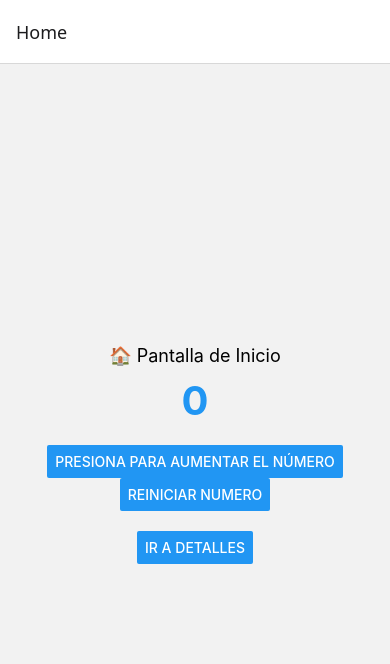
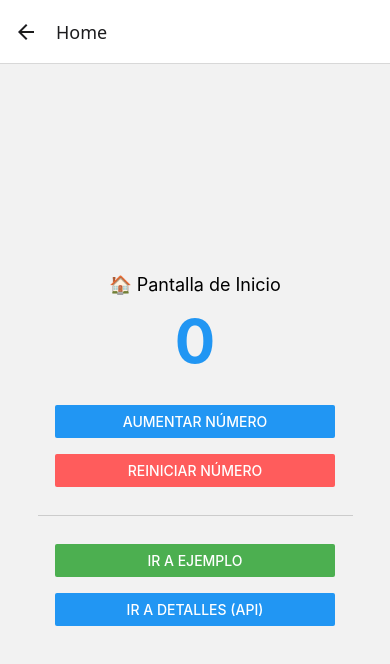
Before and after one commit to OnyBlue/EcoSort, a React Native app: screen /Home in a window 390 px wide. Shown: the top 664 px of the page. Built offline with nearby package versions, Linux system fonts and the light colour scheme.

Commit message:
Agregando tercera pantalla

```diff
--- a/App.js
+++ b/App.js
@@ -6,6 +6,7 @@ import { SafeAreaProvider } from 'react-native-safe-area-context';
 // Importamos nuestros componentes de pantalla
 import HomeScreen from './screens/HomeScreen';
 import DetailsScreen from './screens/DetailScreen';
+import ExampleScreen from './screens/Exapmle';
 
 const Stack = createNativeStackNavigator();
 
@@ -14,6 +15,7 @@ export default function App() {
     <SafeAreaProvider>
       <NavigationContainer>
         <Stack.Navigator>
+          <Stack.Screen name="Example" component={ExampleScreen} />
           <Stack.Screen name="Home" component={HomeScreen} />
           <Stack.Screen name="Details" component={DetailsScreen} />
         </Stack.Navigator>
--- a/screens/DetailScreen.js
+++ b/screens/DetailScreen.js
@@ -1,16 +1,82 @@
-import React from 'react';
-import { View, Text, Button, StyleSheet } from 'react-native';
+import React, { useState, useEffect } from 'react'; // 1. Agregamos useState
+import { View, Text, Button, StyleSheet, ActivityIndicator, Pressable } from 'react-native';
 
 export default function DetailsScreen({ navigation }) {
+  // 2. Movemos la lógica de estado dentro de DetailsScreen
+  const [quote, setQuote] = useState('');
+  const [author, setAuthor] = useState('');
+  const [loading, setLoading] = useState(true);
+
+  const fetchQuote = async () => {
+    try {
+      setLoading(true);
+      // Usando ZenQuotes como mencionaste antes (el formato de Quotable es distinto)
+      const response = await fetch('https://zenquotes.io/api/random');
+      const data = await response.json();
+
+      // En ZenQuotes las propiedades son 'q' para frase y 'a' para autor
+      setQuote(data[0].q);
+      setAuthor(data[0].a);
+    } catch (error) {
+      console.error('Error fetching quote:', error);
+    } finally {
+      setLoading(false);
+    }
+  };
+
+  // 3. El useEffect debe estar al nivel de la función, no dentro de fetchQuote
+  useEffect(() => {
+    fetchQuote();
+  }, []);
+
   return (
     <View style={styles.container}>
-      <Text style={styles.text}>📜 Estás en Detalles</Text>
+      <Text style={styles.header}>📜 Estás en Detalles</Text>
+
+      {loading ? (
+        <ActivityIndicator size="large" color="#0000ff" />
+      ) : (
+        <View style={styles.quoteBox}>
+          <Text style={styles.quoteText}>"{quote}"</Text>
+          <Text style={styles.authorText}>- {author}</Text>
+        </View>
+      )}
+
       <Button title="Volver" onPress={() => navigation.goBack()} />
     </View>
   );
 }
 
 const styles = StyleSheet.create({
-  container: { flex: 1, justifyContent: 'center', alignItems: 'center', backgroundColor: '#f0f0f0' },
-  text: { fontSize: 18, marginBottom: 10 }
+  container: {
+    flex: 1,
+    justifyContent: 'center',
+    alignItems: 'center',
+    backgroundColor: '#f0f0f0',
+    padding: 20
+  },
+  header: {
+    fontSize: 18,
+    marginBottom: 20,
+    fontWeight: 'bold'
+  },
+  quoteBox: {
+    backgroundColor: '#fff',
+    padding: 15,
+    borderRadius: 10,
+    marginBottom: 20,
+    elevation: 3, // Sombra en Android
+    shadowColor: '#000', // Sombra en iOS
+  },
+  quoteText: {
+    fontSize: 16,
+    fontStyle: 'italic',
+    textAlign: 'center'
+  },
+  authorText: {
+    fontSize: 14,
+    textAlign: 'right',
+    marginTop: 10,
+    fontWeight: 'bold'
+  }
 });
--- /dev/null
+++ b/screens/Exapmle.js
@@ -0,0 +1,25 @@
+import React, { useState } from 'react'; // 1. Importamos useState
+import { View, Text, Button, StyleSheet } from 'react-native';
+
+export default function HomeScreen({ navigation }) {
+  return (
+    <View style={styles.container}>
+      <Text style={styles.text}>🏠 Pantalla de Ejemplo</Text>
+      <Button
+        title="Ir a Detalles"
+        onPress={() => navigation.navigate('Home')}
+      />
+    </View>
+  );
+}
+
+const styles = StyleSheet.create({
+  container: { flex: 1, justifyContent: 'center', alignItems: 'center' },
+  text: { fontSize: 18, marginBottom: 10 },
+  numero: {
+    fontSize: 40,
+    fontWeight: 'bold',
+    color: '#2196F3',
+    marginBottom: 20
+  }
+});
--- a/screens/HomeScreen.js
+++ b/screens/HomeScreen.js
@@ -1,43 +1,54 @@
-import React, { useState } from 'react'; // 1. Importamos useState
-import { View, Text, Button, StyleSheet } from 'react-native';
+import React, { useState } from 'react';
+import { View, Text, Button, StyleSheet, ScrollView } from 'react-native';
 
 export default function HomeScreen({ navigation }) {
-  // 2. Definimos el estado:
-  // 'contador' es el valor actual, 'setContador' es la función para cambiarlo.
   const [contador, setContador] = useState(0);
 
   return (
-    <View style={styles.container}>
+    <ScrollView contentContainerStyle={styles.container}>
       <Text style={styles.text}>🏠 Pantalla de Inicio</Text>
 
-      {/* 3. Mostramos el valor del contador */}
       <Text style={styles.numero}>{contador}</Text>
 
+      <View style={styles.buttonGap}>
         <Button
-        title='Presiona para aumentar el número'
-        onPress={() => setContador(contador + 1)} // 4. Aumentamos el valor
+          title='Aumentar número'
+          onPress={() => setContador(contador + 1)}
         />
+      </View>
 
-      <Button title='Reiniciar numero'
-      onPress={() => setContador(0)} />
+      <View style={styles.buttonGap}>
+        <Button
+          title='Reiniciar número'
+          onPress={() => setContador(0)}
+          color="#ff5c5c"
+        />
+      </View>
 
-      <View style={{ marginVertical: 10 }} />
+      <View style={styles.divider} />
 
+      <View style={styles.buttonGap}>
         <Button
-        title="Ir a Detalles"
+          title='Ir a Ejemplo'
+          onPress={() => navigation.navigate('Example')}
+          color="#4CAF50"
+        />
+      </View>
+
+      <View style={styles.buttonGap}>
+        <Button
+          title="Ir a Detalles (API)"
           onPress={() => navigation.navigate('Details')}
         />
       </View>
+    </ScrollView>
   );
 }
 
 const styles = StyleSheet.create({
-  container: { flex: 1, justifyContent: 'center', alignItems: 'center' },
+  container: { flexGrow: 1, justifyContent: 'center', alignItems: 'center', padding: 20 },
   text: { fontSize: 18, marginBottom: 10 },
-  numero: {
-    fontSize: 40,
-    fontWeight: 'bold',
-    color: '#2196F3',
-    marginBottom: 20
-  }
+  numero: { fontSize: 60, fontWeight: 'bold', color: '#2196F3', marginBottom: 20 },
+  buttonGap: { marginVertical: 8, width: '80%' },
+  divider: { height: 1, backgroundColor: '#ccc', width: '90%', marginVertical: 20 }
 });
```
Lines whose indentation alone changed are shown as unchanged.
